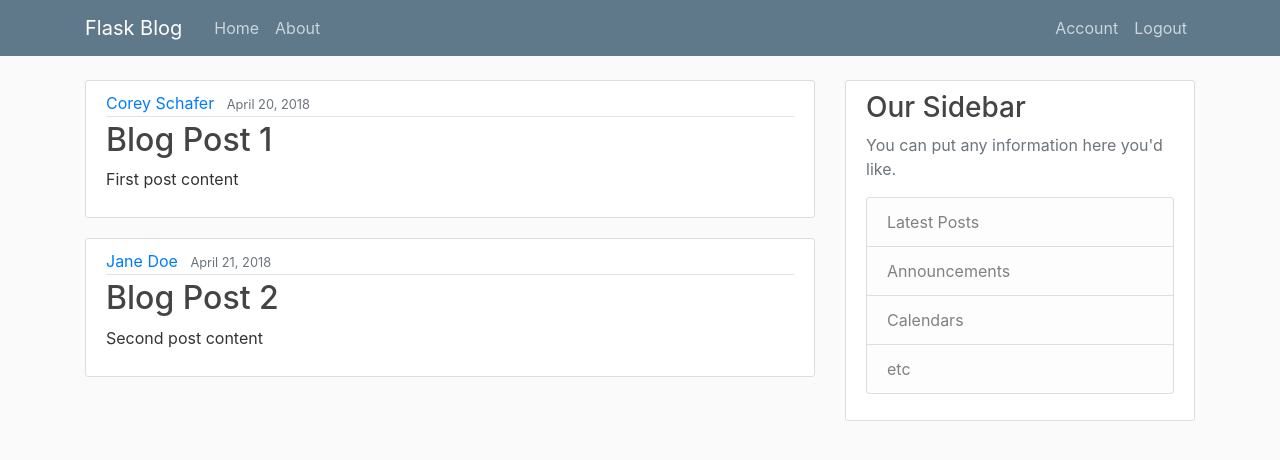
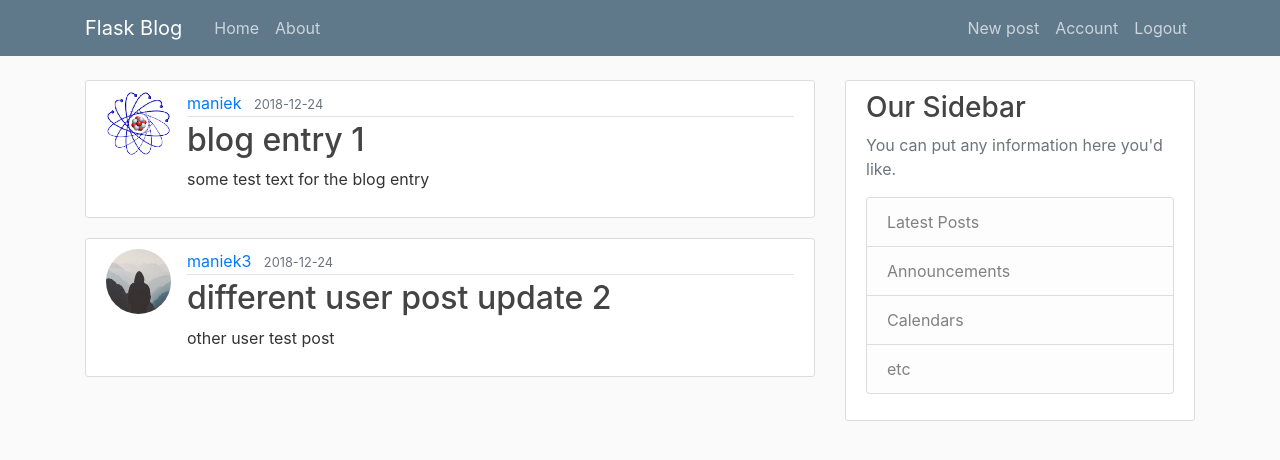
Before and after one commit to mlewan01/flaskblog01, a Flask app: page / in a window 1280 px wide. Shown: the top 460 px of the page. Run offline with Flask 2, Linux system fonts and the light colour scheme; a user stored in the database is signed in; data comes from the database, SQL or seed files in the repository; both versions use the stored data as it was after the commit; some libraries are stand-ins or nearby versions.

Commit message:
home create, update and delete

```diff
--- a/blog/routes.py
+++ b/blog/routes.py
@@ -1,31 +1,17 @@
 import secrets
 import os
 from PIL import Image
-from flask import render_template, url_for, flash, redirect, request
+from flask import render_template, url_for, flash, redirect, request, abort
 from blog import app, db, bcrypt
-from blog.forms import RegistrationForm, LoginForm, UpdateAccountForm
+from blog.forms import RegistrationForm, LoginForm, UpdateAccountForm, PostForm
 from blog.models import User, Post
 from flask_login import login_user, current_user, logout_user, login_required
-
-posts = [
-    {
-        'author': 'Corey Schafer',
-        'title': 'Blog Post 1',
-        'content': 'First post content',
-        'date_posted': 'April 20, 2018'
-    },
-    {
-        'author': 'Jane Doe',
-        'title': 'Blog Post 2',
-        'content': 'Second post content',
-        'date_posted': 'April 21, 2018'
-    }
-]
 
 
 @app.route("/")
 @app.route("/home")
 def home():
+    posts = Post.query.all()
     return render_template('home.html', posts=posts)
 
 
@@ -61,14 +47,18 @@ def login():
             next_page = request.args.get('next')
             if next_page:
                 return redirect(next_page) if next_page else redirect(url_for('home'))
+            else:
+                return redirect(url_for('account'))
         else:
             flash(f'Login Unsuccessful...Please check email and password!', 'danger')
     return render_template('login.html', title='Login', form=form)
+
 
 @app.route("/logout")
 def logout():
     logout_user()
     return redirect(url_for('home'))
+
 
 def save_picture(form_picture):
     random_hex = secrets.token_hex(8)
@@ -83,8 +73,9 @@ def save_picture(form_picture):
 
     return picture_fn
 
+
 @app.route("/account", methods=['GET', 'POST'])
-@login_required # accessible only if logged in
+@login_required  # accessible only if logged in
 def account():
     form = UpdateAccountForm()
     if form.validate_on_submit():
@@ -96,7 +87,7 @@ def account():
             if os.path.exists(old_picture_path):
                 os.remove(old_picture_path)
             else:
-                print("The file does not exist " + old_picture )
+                print("The file does not exist " + old_picture)
 
             current_user.image_file = picture_file
         current_user.username = form.username.data
@@ -109,3 +100,52 @@ def account():
         form.email.data = current_user.email
     image_file = url_for('static', filename='profile_pics/' + current_user.image_file)
     return render_template('account.html', title='Account', image_file=image_file, form=form)
+
+
+@app.route("/post/new", methods=['GET', 'POST'])
+@login_required
+def new_post():
+    form = PostForm()
+    if form.validate_on_submit():
+        post = Post(title=form.title.data, content=form.content.data, author=current_user)
+        db.session.add(post)
+        db.session.commit()
+        flash('Your post has been created!', 'success')
+        return redirect(url_for('home'))
+    return render_template('create_post.html', title='New Post', form=form, legend='New Post')
+
+
+@app.route("/post/<int:post_id>")
+def post(post_id):
+    post = Post.query.get_or_404(post_id)
+    return render_template('post.html', title=post.title, post=post)
+
+
+@app.route("/post/<int:post_id>/update", methods=['GET', 'POST'])
+@login_required
+def update_post(post_id):
+    post = Post.query.get_or_404(post_id)
+    if post.author != current_user:
+        abort(403)
+    form = PostForm()
+    if form.validate_on_submit():
+        post.title = form.title.data
+        post.content = form.content.data
+        db.session.commit()
+        flash('Your post has been updated!', 'success')
+        return redirect(url_for('post', post_id=post.id))
+    elif request.method == 'GET':
+        form.title.data = post.title
+        form.content.data = post.content
+    return render_template('create_post.html', title='Update Post', form=form, legend='Update Post')
+
+@app.route("/post/<int:post_id>/delete", methods=['POST'])
+@login_required
+def delete_post(post_id):
+    post = Post.query.get_or_404(post_id)
+    if post.author != current_user:
+        abort(403)
+    db.session.delete(post)
+    db.session.commit()
+    flash('Your post has been deleted!', 'success')
+    return redirect(url_for('home'))
--- a/blog/templates/home.html
+++ b/blog/templates/home.html
@@ -2,12 +2,13 @@
 {% block content %}
     {% for post in posts %}
         <article class="media content-section">
+            <img class="rounded-circle article-img" src="{{ url_for('static', filename='profile_pics/' + post.author.image_file) }}">
           <div class="media-body">
             <div class="article-metadata">
-              <a class="mr-2" href="#">{{ post.author }}</a>
-              <small class="text-muted">{{ post.date_posted }}</small>
+              <a class="mr-2" href="#">{{ post.author.username }}</a>
+              <small class="text-muted">{{ post.date_posted.strftime('%Y-%m-%d') }}</small>
             </div>
-            <h2><a class="article-title" href="#">{{ post.title }}</a></h2>
+            <h2><a class="article-title" href="{{ url_for('post', post_id=post.id) }}">{{ post.title }}</a></h2>
             <p class="article-content">{{ post.content }}</p>
           </div>
         </article>
--- a/blog/templates/layout.html
+++ b/blog/templates/layout.html
@@ -30,6 +30,7 @@
             <!-- Navbar Right Side -->
             <div class="navbar-nav">
               {% if current_user.is_authenticated %}
+                <a class="nav-item nav-link" href="{{ url_for('new_post') }}">New post</a>
                 <a class="nav-item nav-link" href="{{ url_for('account') }}">Account</a>
                 <a class="nav-item nav-link" href="{{ url_for('logout') }}">Logout</a>
               {% else %}
```
Also changed, not shown: blog/forms.py (+6 -1 lines), blog/templates/create_post.html (added, +40 -0 lines), blog/templates/post.html (added, +42 -0 lines), blog/site.db.
